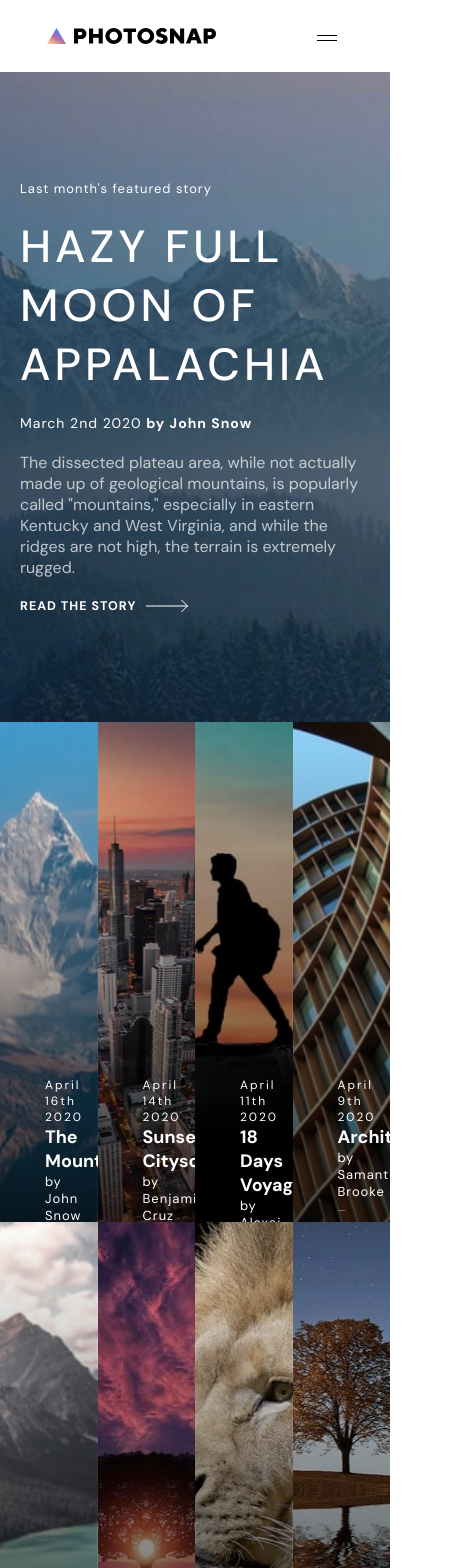
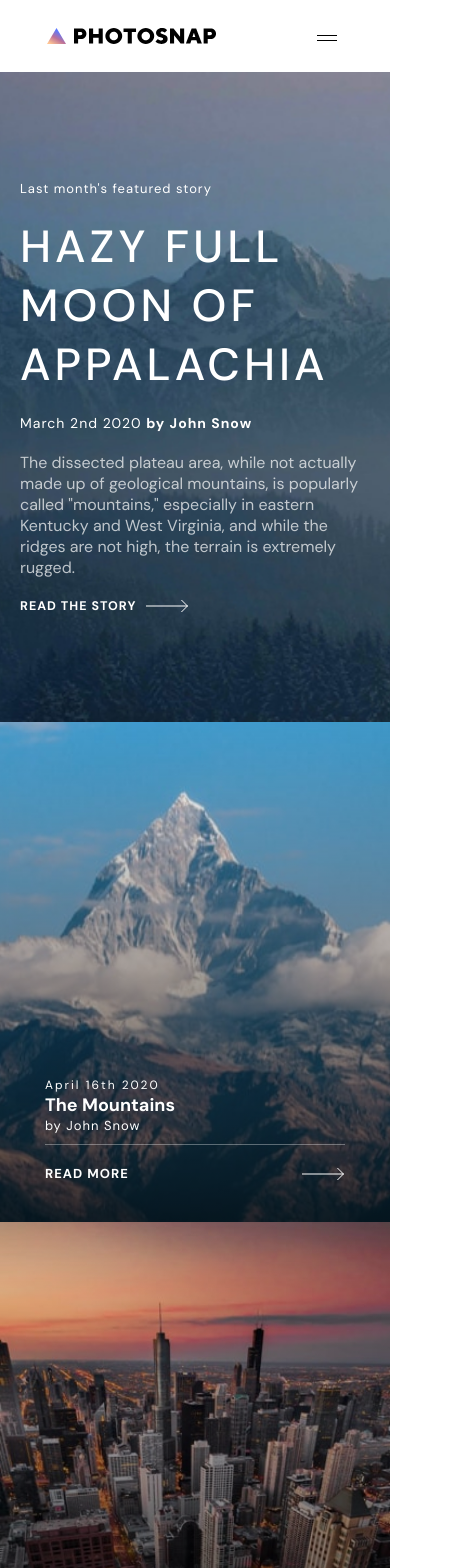
Before and after one commit to TiagoDiass/photosnap_website, a Next.js app: page /stories in a window 390 px wide. Shown: the top 1568 px of the page, 465 px wide, since content can reach past the window. Built offline with nearby package versions, Linux system fonts and the light colour scheme.

Commit message:
made responsive styles to stories card

```diff
--- a/styles/pagesElements/stories.elements.js
+++ b/styles/pagesElements/stories.elements.js
@@ -121,7 +121,6 @@ export const Story = styled.div`
     display: flex;
     flex-direction: column;
     color: #fff;
-    /* background-color: #fff; */
 
     p.date {
       font-size: 1.2rem;
@@ -154,4 +153,12 @@ export const Story = styled.div`
       }
     }
   }
+
+  @media (max-width: 1160px) {
+    width: 50%;
+  }
+
+  @media (max-width: 580px) {
+    width: 100%;
+  }
 `;
```
